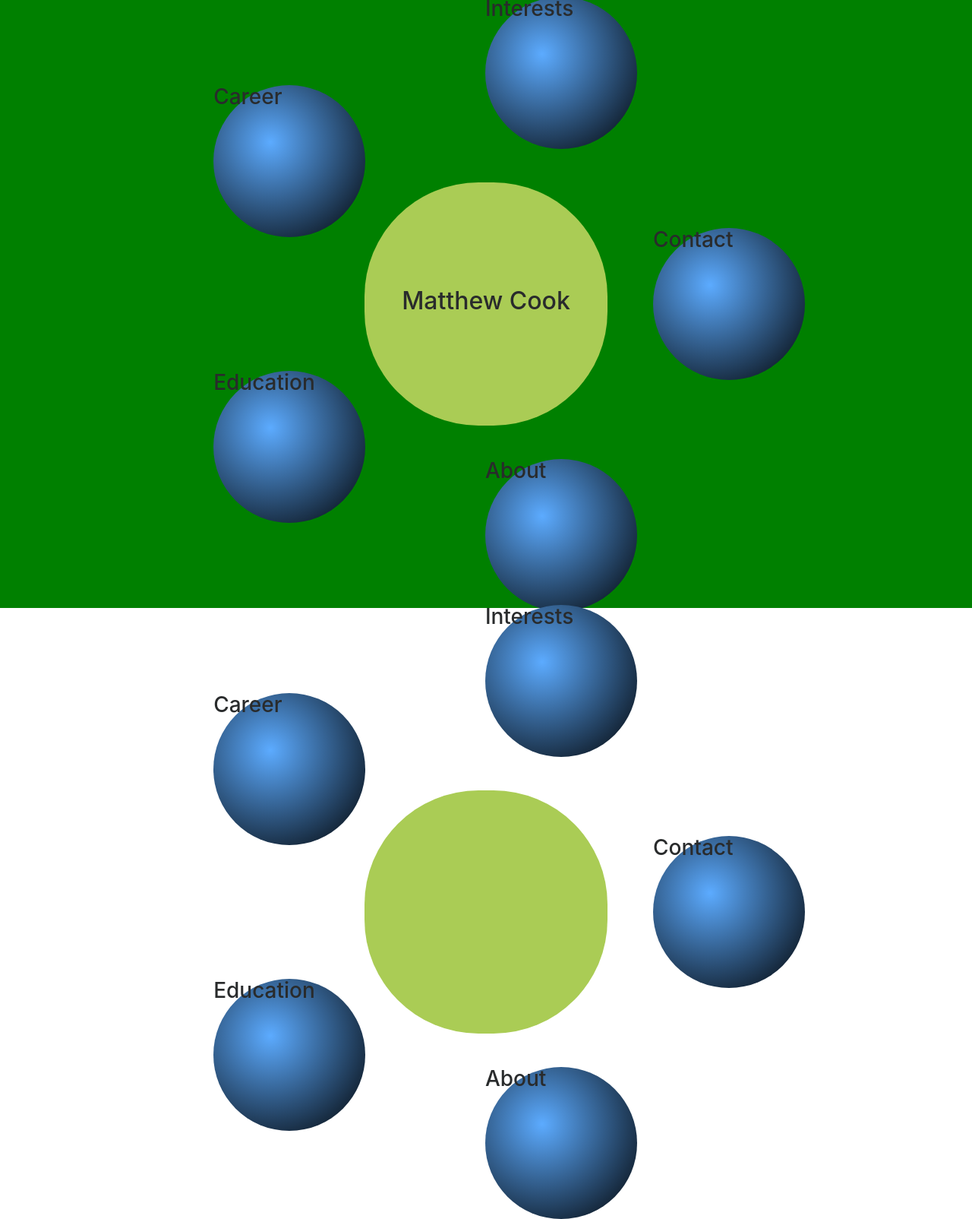
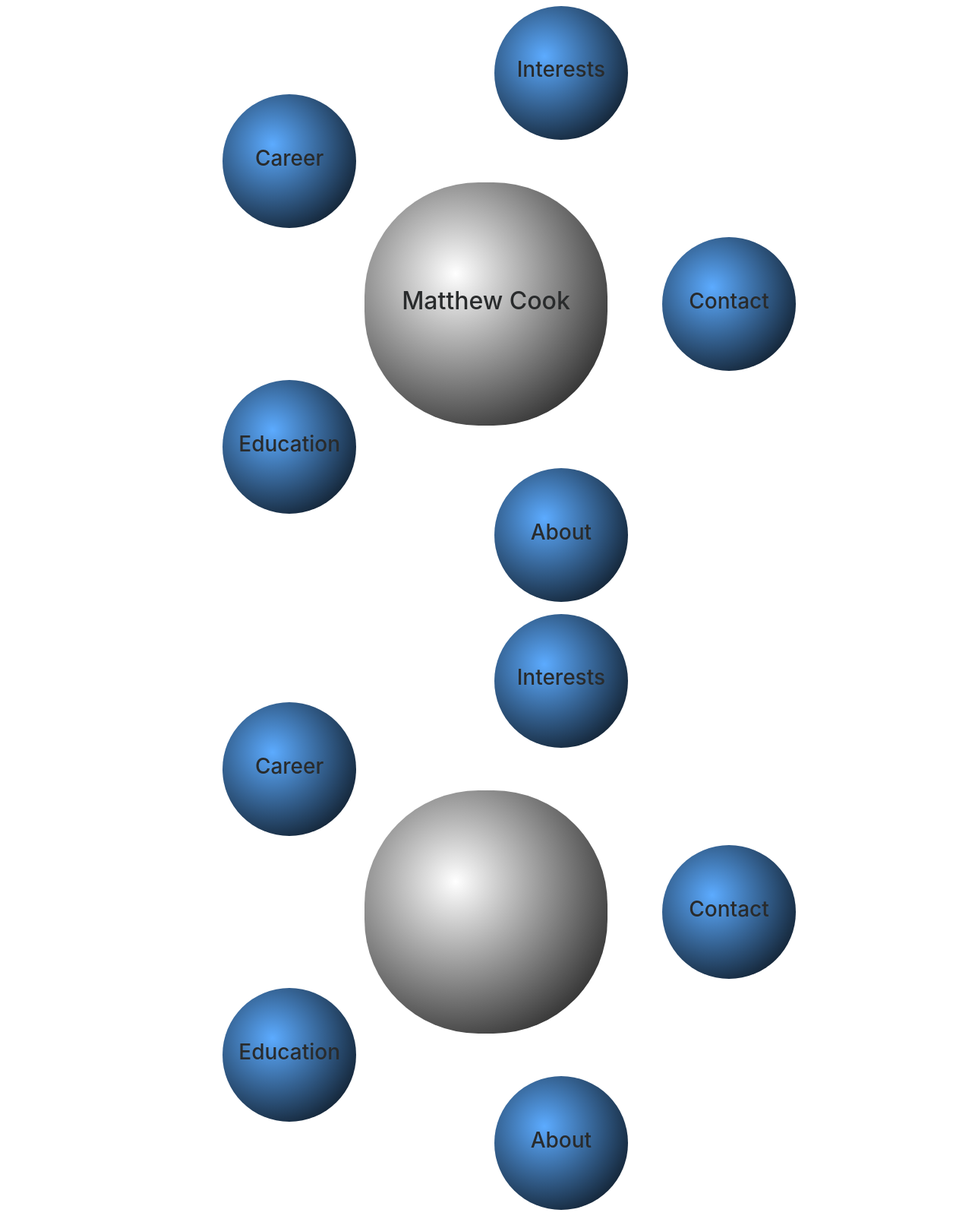
Before and after one commit to mcookhome/personal-site, a Flask app: page / in a window 1280 px wide. Shown: the whole page at 76% size. Run offline with Flask 2, Linux system fonts and the light colour scheme; some libraries are stand-ins or nearby versions.

Commit message:
played with styles

```diff
--- a/templates/me.html
+++ b/templates/me.html
@@ -8,19 +8,33 @@
     position: relative;
     width: 40vh;
     height: 40vh;
-    background-color: #ac5;
+    //background-color: #ac5;
     border-radius: 150px;
     -webkit-box-align: center;
     -webkit-box-pack: center;
     display: -webkit-box;
+    background: radial-gradient(circle at 15vh 15vh, #fff, #000);
+}
+
+.bgimg-1:after {
+    position: relative;
+    opacity: 0.65;
+    background-position: center;
+    background-repeat: no-repeat;
+    background-size: cover;
+    background-image: url("{{ url_for('static', filename='planet.jpg') }}");
+    height: 100%;
 }
 
 .small-circle {
     position: absolute;
-    width: 25vh;
-    height: 25vh;
-    background-color: #ac5;
+    width: 22vh;
+    height: 22vh;
+    //background-color: #ac5;
     border-radius: 100px;
+    -webkit-box-align: center;
+    -webkit-box-pack: center;
+    display: -webkit-box;
 }
 
 .page-section {
@@ -32,7 +46,7 @@
 
 #welcome-section {
     height: 100vh;
-    background-color: green;
+    //background-color: green;
     -webkit-box-align: center;
     -webkit-box-pack: center;
     display: -webkit-box;
@@ -49,8 +63,7 @@
 
 
 {% block content %}
-<div id="welcome-section">
-
+<div id="welcome-section" class="bgimg-1">
     <div>
         <div class="big-circle">
             <h2> Matthew Cook </h2>
```
